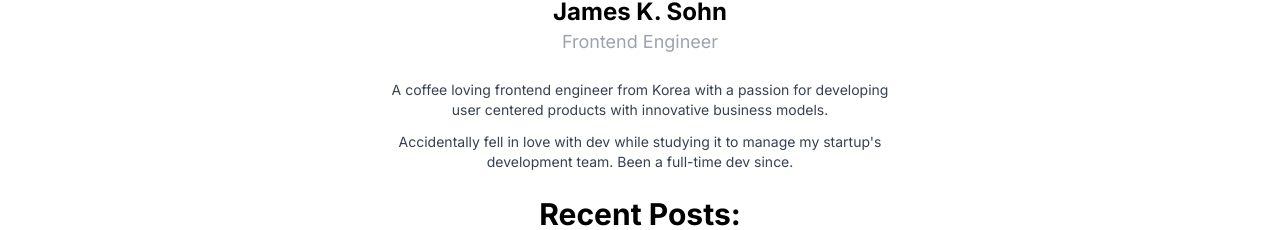
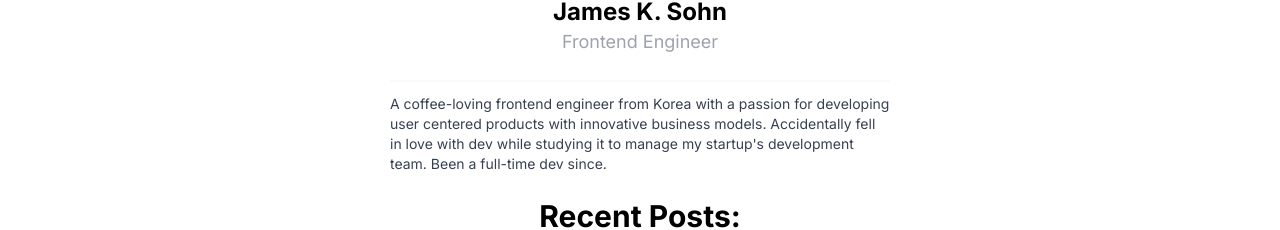
Before and after one commit to sqsung/blog, a Next.js app: page / in a window 1280 px wide. Shown: the part 394-624 px from the top of the page. Built offline with nearby package versions, Linux system fonts and the light colour scheme.

Commit message:
Feat: Divider

```diff
--- a/src/app/globals.css
+++ b/src/app/globals.css
@@ -16,6 +16,11 @@
     --background-start-rgb: 0, 0, 0;
     --background-end-rgb: 0, 0, 0;
   }
+}
+
+
+.maximum-width {
+  @apply w-[540px]
 }
 
 .menu {
--- a/src/components/common/AuthorProfile.tsx
+++ b/src/components/common/AuthorProfile.tsx
@@ -1,10 +1,8 @@
 import Image from "next/image";
 import { ContactLinks } from ".";
-import { getCategories } from "../../../lib/posts";
+import Divider from "./Divider";
 
 export default async function AuthorProfile() {
-  const categories = await getCategories();
-
   return (
     <section className="flex w-full flex-col items-center">
       <Image
@@ -22,11 +20,10 @@ export default async function AuthorProfile() {
           </p>
           <ContactLinks color="text-gray-400" />
         </div>
-        <p className="sm:text-md text-sm text-gray-700 sm:text-center">
-          A coffee loving frontend engineer from Korea with a passion for
-          developing user centered products with innovative business models.
-        </p>
-        <p className="sm:text-md text-sm text-gray-700 sm:text-center">
+        <Divider />
+        <p className="sm:text-md text-sm text-gray-700">
+          A coffee-loving frontend engineer from Korea with a passion for
+          developing user centered products with innovative business models.{" "}
           {`Accidentally fell in love with dev while studying it to manage my
           startup${"'"}s development team. Been a full-time dev since.`}
         </p>
--- /dev/null
+++ b/src/components/common/Divider.tsx
@@ -0,0 +1,3 @@
+export default function Divider() {
+  return <div className="h-[1px] w-full border border-gray-50"></div>;
+}
```
